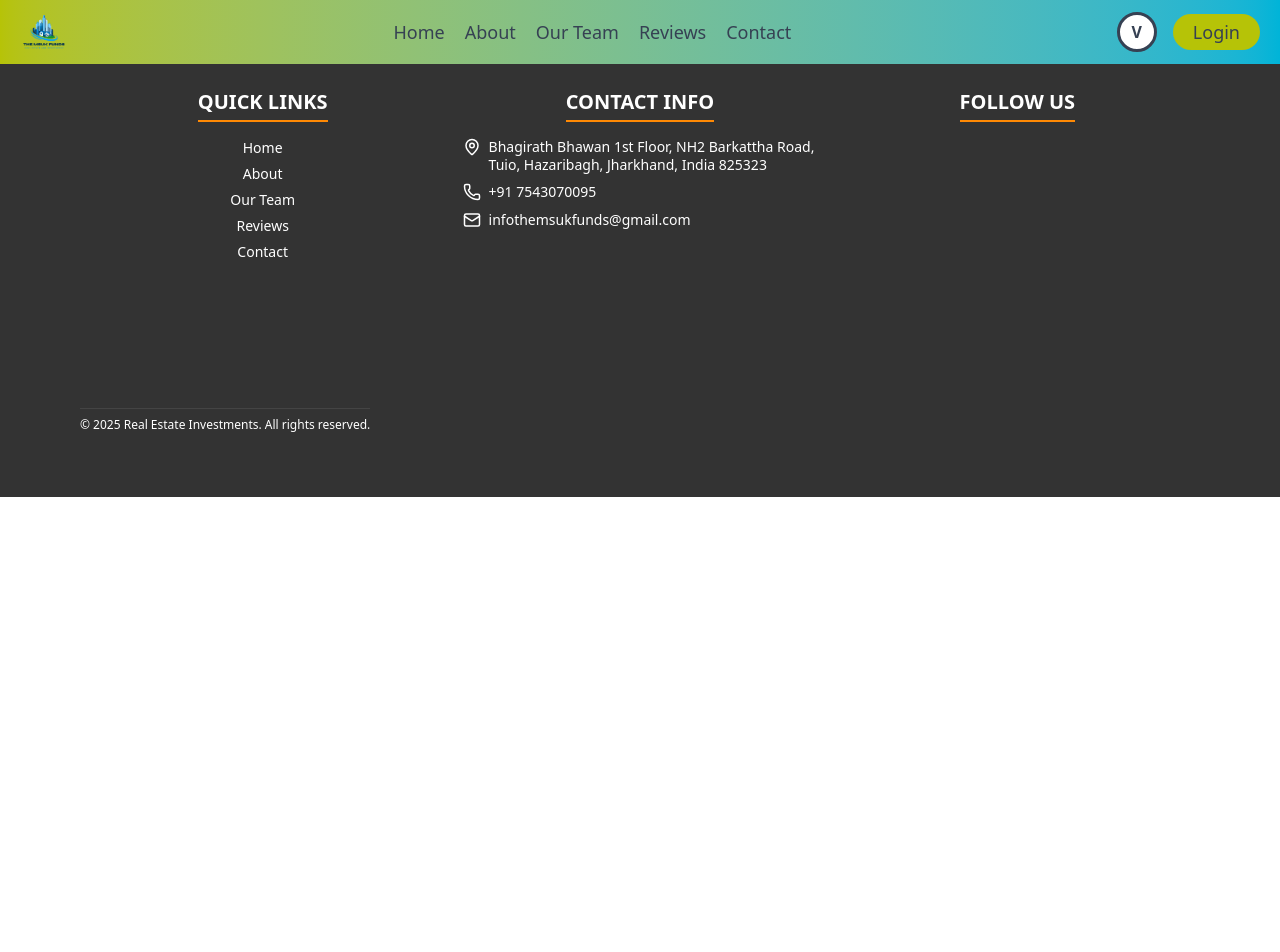
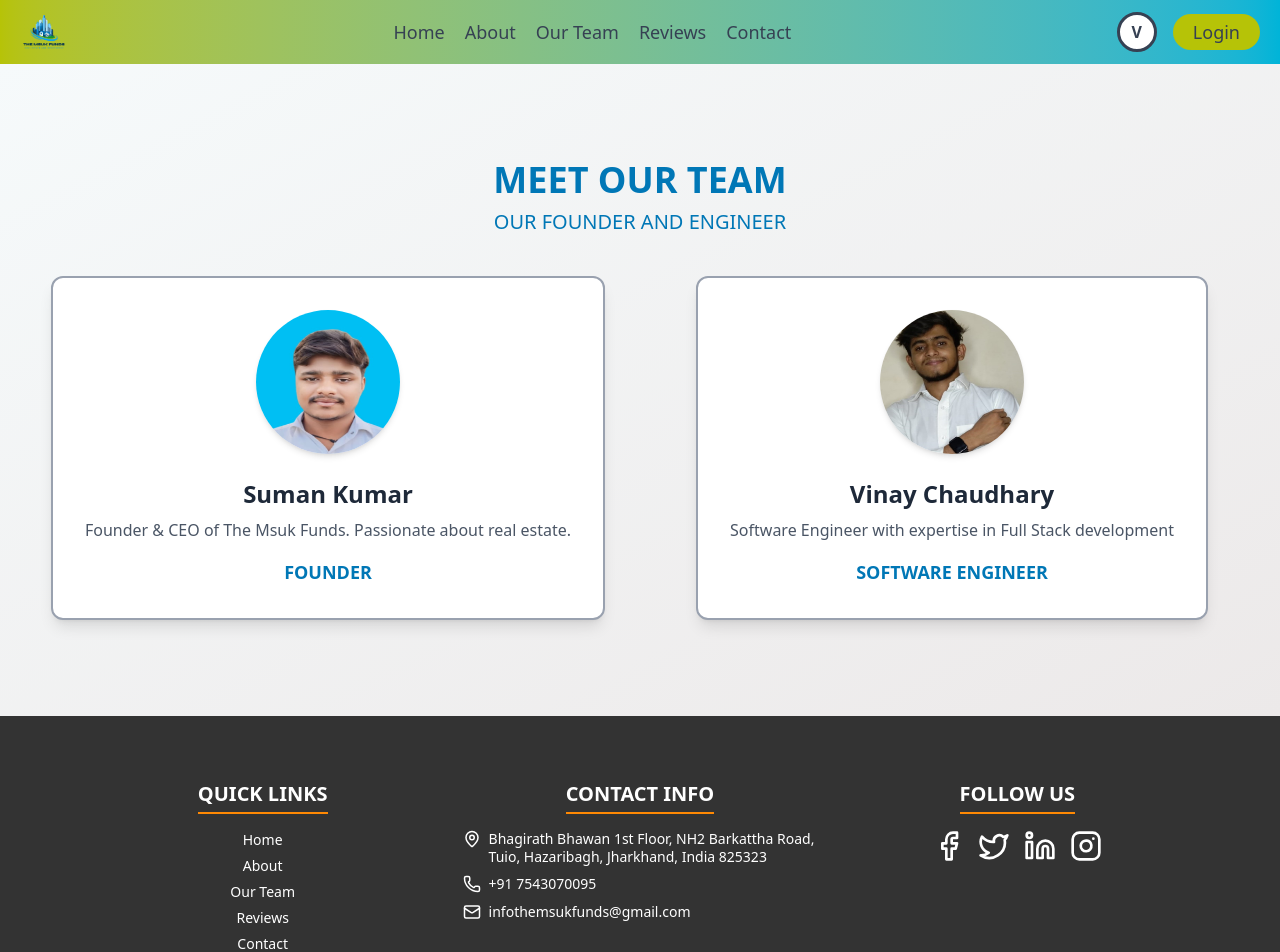
Before and after one commit to vinaysuman2629/suman, a React (Vite) app in the folder client/: page /team in a window 1280 px wide. Shown: the top 952 px of the page. Before the commit the page ends 800 px from the top, so only its background shows below. Built offline with nearby package versions, Linux system fonts and the light colour scheme.

Commit message:
Add FontAwesome icons, update assets, and enhance Team page with founder profiles

```diff
--- a/client/package.json
+++ b/client/package.json
@@ -11,6 +11,10 @@
   },
   "dependencies": {
     "@fortawesome/fontawesome-svg-core": "^6.7.2",
+    "@fortawesome/free-brands-svg-icons": "^6.7.2",
+    "@fortawesome/free-regular-svg-icons": "^6.7.2",
+    "@fortawesome/free-solid-svg-icons": "^6.7.2",
+    "@fortawesome/react-fontawesome": "^0.2.2",
     "@tailwindcss/vite": "^4.0.2",
     "lucide-react": "^0.474.0",
     "react": "^18.3.1",
--- a/client/src/assets/assets.js
+++ b/client/src/assets/assets.js
@@ -1,7 +1,11 @@
 import logo_nav from './logo2.jpg';
 import logo from './logo1.png';
+import suman from './suman.jpg'
+import vinay from './vinayport1.jpg'
 
 export const assets = {
     logo_nav,
     logo,
+    suman,
+    vinay
 }
--- a/client/src/components/Footer.jsx
+++ b/client/src/components/Footer.jsx
@@ -1,6 +1,6 @@
 import React from 'react'
 import { Link } from 'react-router-dom'
-import { MapPin, Phone, Mail } from 'lucide-react'
+import { MapPin, Phone, Mail, Facebook, Twitter, Instagram, Linkedin } from 'lucide-react'
 
 const Footer = () => {
     return (
@@ -41,7 +41,12 @@ const Footer = () => {
                 </div>
                 <div className='flex flex-col w-full items-center justify-start h-56'>
                     <h1 className='text-xl uppercase border-b-2 font-semibold border-orange-400 pb-1'>Follow Us</h1>
-
+                    <div className='flex items-center justify-around mt-4 w-1/2'>
+                        <a href=""><Facebook className='hover:text-orange-400' size={32} /></a>
+                        <a href=""><Twitter className='hover:text-orange-400' size={32} /></a>
+                        <a href=""><Linkedin className='hover:text-orange-400' size={32} /></a>
+                        <a href=""><Instagram className='hover:text-orange-400' size={32} /></a>
+                    </div>
                 </div>
             </div>
             <div className='text-white text-xs mt-24 pt-2 border-t border-[#444]'>
--- a/client/src/components/Navbar.jsx
+++ b/client/src/components/Navbar.jsx
@@ -6,7 +6,7 @@ import { Menu } from 'lucide-react'
 const Navbar = () => {
     const [showMenu, setShowMenu] = useState(false);
     return (
-        <header className='fixed top-0 bg-gradient-to-r from-[#b6c307] to-[#00b4d8] text-gray-700'>
+        <header className='fixed z-20 top-0 bg-gradient-to-r from-[#b6c307] to-[#00b4d8] text-gray-700'>
             <div className='flex items-center justify-between h-16 w-screen p-1 md:px-5'>
                 <div className='flex items-center justify-center'>
                     <img src={assets.logo} alt="logo" className='size-12 rounded' />
@@ -26,7 +26,7 @@ const Navbar = () => {
                     <div onClick={() => setShowMenu((showMenu) ? false : true)} className='md:hidden cursor-pointer'>
                         <Menu color='#364153' size={40} />
                     </div>
-                    <div className={`absolute top-16 right-0 w-[35%] ${showMenu ? 'block' : 'hidden'}`}>
+                    <div className={`absolute z-20 top-16 right-0 w-[35%] ${showMenu ? 'block' : 'hidden'}`}>
                         <div className='flex flex-col gap-2 items-center justify-center bg-gradient-to-tr from-[#b6c307] to-[#00b4d8] text-base font-medium rounded-br-3xl rounded-tl-3xl p-5'>
                             <Link onClick={() => setShowMenu(false)} to={'/'}>Home</Link>
                             <Link onClick={() => setShowMenu(false)} to={'/about'}>About</Link>
--- a/client/src/pages/Team.jsx
+++ b/client/src/pages/Team.jsx
@@ -1,8 +1,36 @@
 import React from 'react'
+import { assets } from '../assets/assets'
 
 const Team = () => {
   return (
-    <div>Team</div>
+    <section id="team" className="py-12 md:py-24 px-8 mt-16 text-center bg-gradient-to-br from-[#f6fafb] to-[#ece9e9]">
+      <h1 className="text-4xl font-bold text-[#0077b6] mb-2 uppercase">Meet Our Team</h1>
+      <h2 className="text-xl font-medium text-[#0077b6] mb-10 uppercase">Our Founder and Engineer</h2>
+
+      <div className="grid grid-cols-1 sm:grid-cols-2 gap-8 justify-items-center">
+        <div className="bg-white p-8 flex flex-col items-center text-center rounded-xl shadow-lg border-2 border-gray-400 transition-all duration-300 hover:-translate-y-3 hover:shadow-2xl">
+          <img
+            src={assets.suman}
+            alt="Founder Photo"
+            className="w-36 h-36 rounded-full mb-6 shadow-md transition-transform duration-300 hover:scale-110"
+          />
+          <h3 className="text-2xl font-bold text-gray-800 mb-2">Suman Kumar</h3>
+          <p className="text-base text-gray-600 mb-4">Founder & CEO of The Msuk Funds. Passionate about real estate.</p>
+          <p className="text-lg font-semibold text-[#0077b6] uppercase">Founder</p>
+        </div>
+        <div className="bg-white p-8 flex flex-col items-center text-center rounded-xl shadow-lg border-2 border-gray-400 transition-all duration-300 hover:-translate-y-3 hover:shadow-2xl">
+          <img
+            src={assets.vinay}
+            alt="Vinay Chaudhary"
+            className="w-36 h-36 rounded-full mb-6 shadow-md transition-transform duration-300 hover:scale-110"
+          />
+          <h3 className="text-2xl font-bold text-gray-800 mb-2">Vinay Chaudhary</h3>
+          <p className="text-base text-gray-600 mb-4">Software Engineer with expertise in Full Stack development</p>
+          <p className="text-lg font-semibold text-[#0077b6] uppercase">Software Engineer</p>
+        </div>
+      </div>
+    </section>
+
   )
 }
 
```
Also changed, not shown: 1 other file (tests, documents, lock files or other folders).
